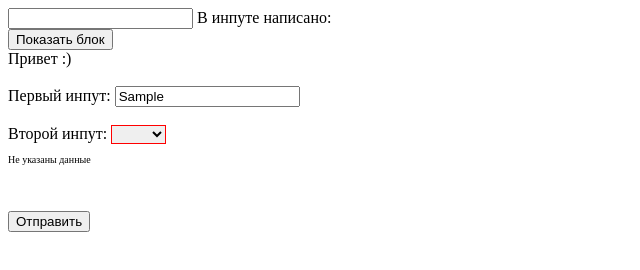
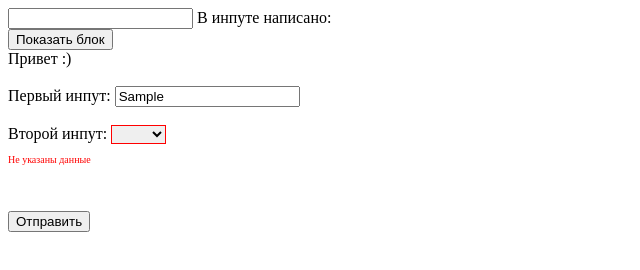
Before and after one commit to ilya-devel/js_continue, a plain HTML site: page sem4_homework/index.html in a window 1280 px wide. Both pictures are taken after typing "Sample" into the empty fields and a click on the button "Отправить". Shown: the full height of the page, 0-640 px from the left. Drawn offline with Linux system fonts and the light colour scheme.

Commit message:
sem4 fixed style in third task

```diff
--- a/sem4_homework/index.html
+++ b/sem4_homework/index.html
@@ -73,7 +73,8 @@
 
         const addErrMsg = (element) => {
             const errMsg = document.createElement('p')
-            errMsg.style.font = '10px red'
+            errMsg.style.fontSize = '10px'
+            errMsg.style.color = 'red'
             errMsg.classList.add('invalid-submit')
             errMsg.textContent = 'Не указаны данные'
             element.insertAdjacentElement('afterend', errMsg)
```
